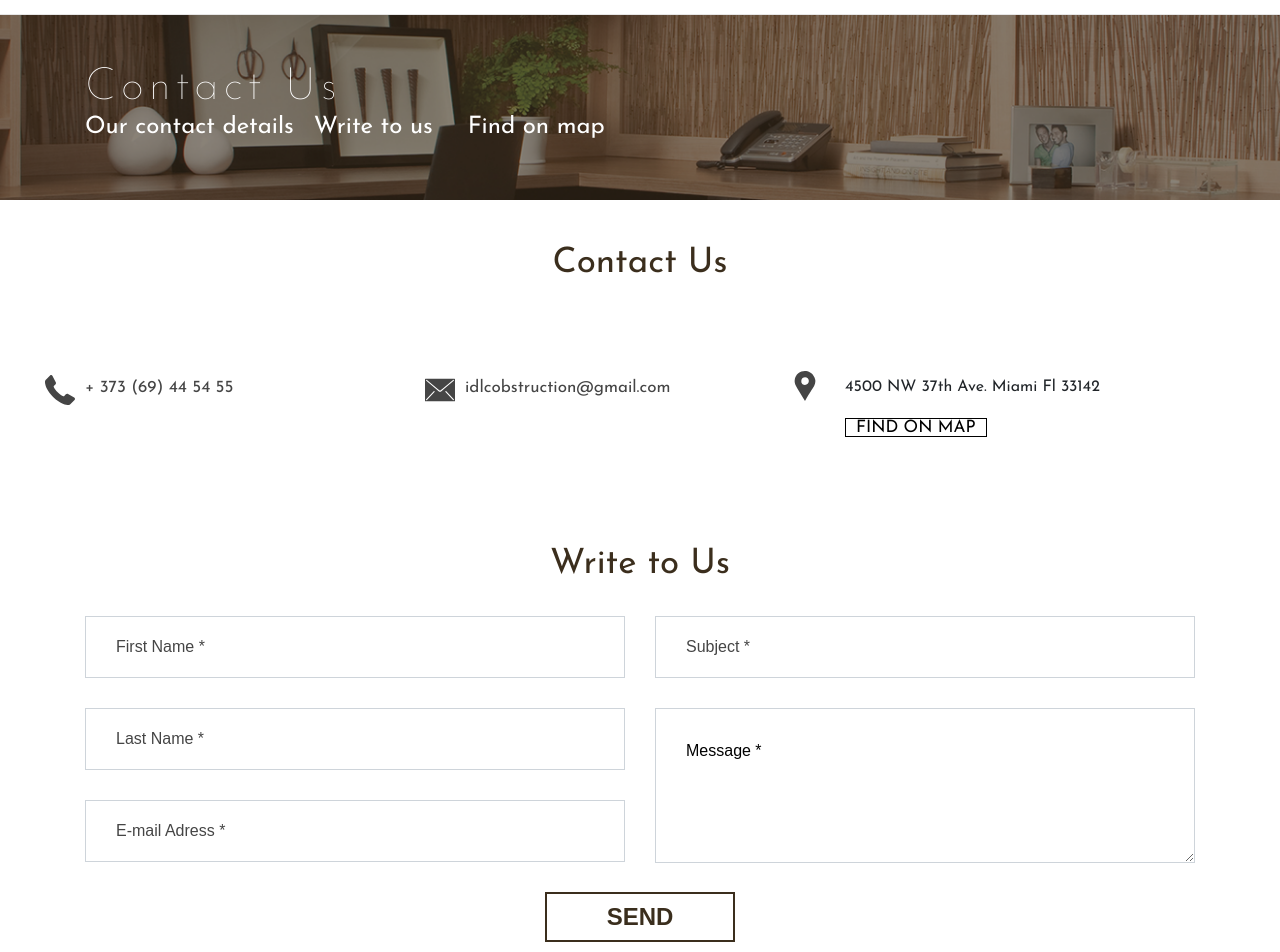
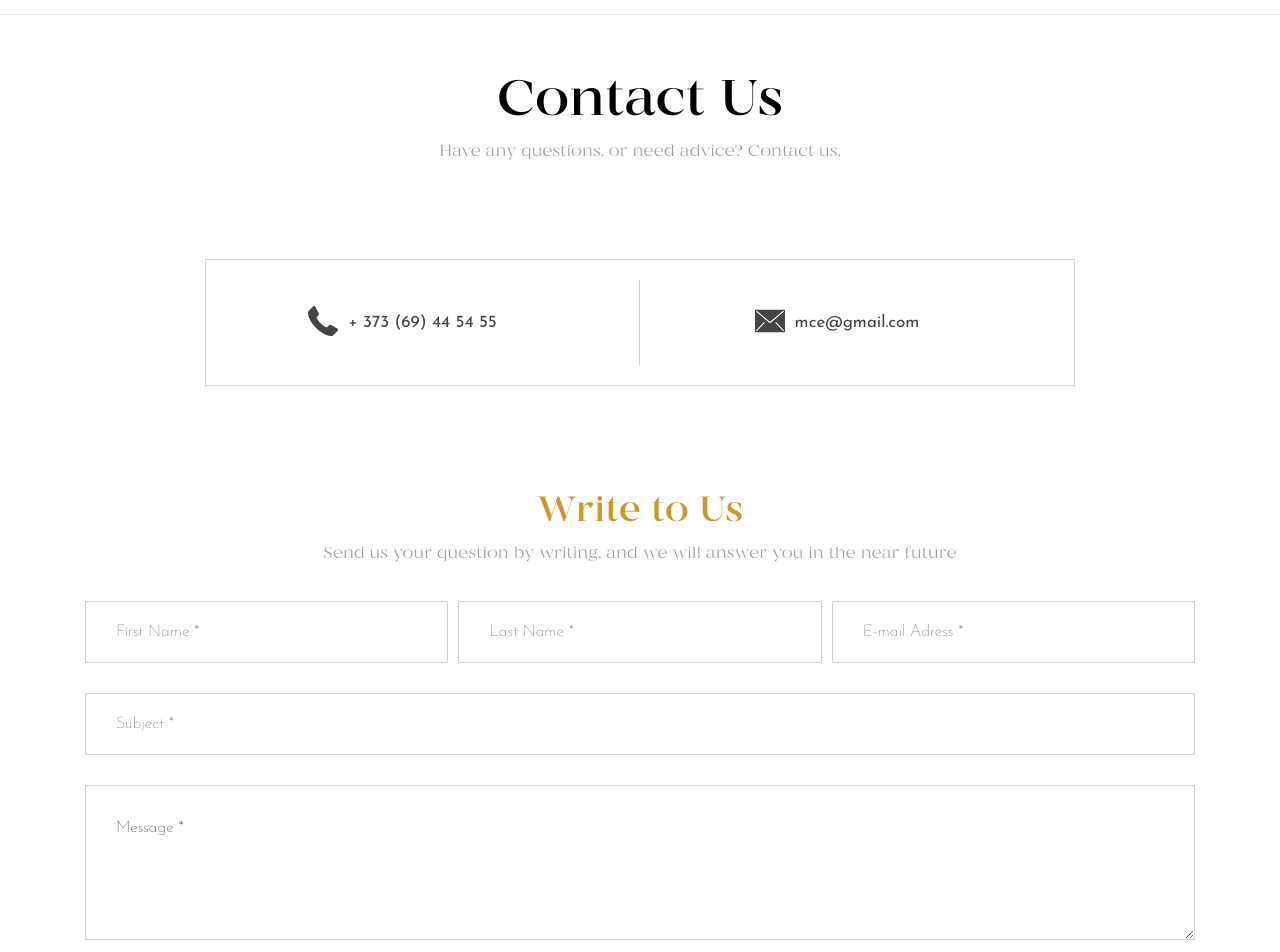
Before and after one commit to sinups/LCM, a website: page src/contact.html in a window 1280 px wide. Shown: the part 120-1072 px from the top of the page. Drawn offline with nearby package versions, Linux system fonts and the light colour scheme; some packages are replaced by stand-ins of ours; files that its build step writes are made by us from their sources; a script that the page names is missing; files whose address does not match are found by name.

Commit message:
contact us

```diff
--- a/src/contact.html
+++ b/src/contact.html
@@ -1,39 +1,17 @@
 @@include('templates/header.html')
-<div class="banner-thumbnail-wrapper" >
-	<div class="color-overlay " style="background: rgba(0, 0, 0, 0.58) url(img/contact-bg.png) no-repeat center top; background-size: cover;" ></div>
-	<div class="container">
 
-		<div class="desc-wrapper tmpl-loading" >
-			<h1 class="page-title">Contact Us</h1>
-			<div class="page-links-nav">
-				<div class="page-description">
-					<ul>
-						<li><a href="#">Our contact details </a> </li>
-						<li><a href="#">Write to us </a> </li>
-						<li><a href="#">Find on map </a> </li>
-					</ul>
-				</div>
-			</div>
-		</div>
-	</div>
-</div>
 <div class="about-title">
-	<div class="container text-center">
-		<h1>Contact Us</h1>
-
+	<div class="container text-center contact-us-title">
+		<h1 >Contact Us</h1>
+		<p>Have any questions, or need advice? Contact us.</p>
 	</div>
 </div>
 <div class="contacts-info">
 	<div class="container">
-		<div class="row">
-			<div class=" col-sm-12 col-md-4 cocntact-page-number"><a href=" tel:+ 373(69)445455"><svg class="svg-contact-info"><use xlink:href="img/sprite-svg.svg#phone-receiver"></use></svg> + 373 (69) 44 54 55</a> </div>
-			<div class=" col-sm-12 col-md-4"><a href="mailto:mce@gmail.com"><svg class="svg-contact-info"><use xlink:href="img/sprite-svg.svg#email"></use></svg> idlcobstruction@gmail.com</a></div>
-			<div class=" col-sm-12 col-md-4">
-				<address>
-				<svg class="svg-contact-info"><use xlink:href="img/sprite-svg.svg#facebook-placeholder-for-locate-places-on-maps"></use></svg> 4500 NW 37th Ave. Miami Fl
-				33142
-			</address>
-			<a href="#maps" class="contact-f-m">Find on map</a>
+		<div class="row contact-info-box">
+			<div class=" col-sm-12 col-md-6 contact-info-box-item"><a href=" tel:+ 373(69)445455"><svg class="svg-contact-info"><use xlink:href="img/sprite-svg.svg#phone-receiver"></use></svg> + 373 (69) 44 54 55</a> </div>
+			<div class=" col-sm-12 col-md-6 contact-info-box-item"><a href="mailto:mce@gmail.com"><svg class="svg-contact-info"><use xlink:href="img/sprite-svg.svg#email"></use></svg> mce@gmail.com</a></div>
+
 		</div>
 	</div>
 
@@ -43,50 +21,36 @@
 <div class="about-title">
 <div class="container text-center">
 	<h1>Write to Us</h1>
-
+	<p>Send us your question by writing, and we will answer you in the near future</p>
 </div>
 </div>
 <section class="contact-us-main c-u-contacts">
-
 <div class="container text-center">
-<form action="">
-	<div class="row">
-		<div class="col-md-6">
 	<div class="form-row">
-				<div class="col-md-12 col-sm-12">
+		<div class="col-md-4 col-sm-12">
 			<input type="text" class="form-control" placeholder="First Name *">
 		</div>
-			</div>
-			<div class="form-row">
-				<div class="col-md-12 col-sm-12">
+		<div class="col-md-4 col-sm-12">
 			<input type="text" class="form-control" placeholder="Last Name *">
 		</div>
-			</div>
-			<div class="form-row">
-				<div class="col-md-12 col-sm-12">
+		<div class="col-md-4 col-sm-12">
 			<input type="text" class="form-control" placeholder="E-mail Adress *">
 		</div>
 	</div>
-		</div>
-		<div class="col-md-6">
 	<div class="form-row">
 		<div class="col">
 			<input type="text" class="form-control" placeholder="Subject *">
 		</div>
 	</div>
 	<div class="form-group">
-				<textarea class="form-control" id="exampleFormControlTextarea1" rows="2" placeholder="Message *"></textarea>
+		<textarea class="form-control" id="exampleFormControlTextarea1" rows="3" placeholder="Message *"></textarea>
 	</div>
-		</div>
-	</div>
-
 </form>
 <div class="sumbit-btn">
-	<button class="btn contact-btn">Send</button>
+	<button class="btn contact-btn">Send IT</button>
 </div>
 </div>
 </section>
-<div class="googlemap" id="maps">
-<iframe src="https://www.google.com/maps/embed?pb=!1m14!1m12!1m3!1d83998.91163207506!2d2.347059899999999!3d48.858858949999984!2m3!1f0!2f0!3f0!3m2!1i1024!2i768!4f13.1!5e0!3m2!1sen!2sfr!4v1425301582595" width="800" height="600" frameborder="0" style="border:0"></iframe>
+
 </div>
 @@include('templates/footer.html')
--- a/src/sass/blocks/header.scss
+++ b/src/sass/blocks/header.scss
@@ -581,7 +581,7 @@ footer {
 }
 
 button.btn.contact-btn {
-	text-transform: uppercase;
+	/* text-transform: uppercase; */
 	color: #3a2e1d;
 	border-radius: 0;
 	padding: 5px 60px;
@@ -591,9 +591,9 @@ button.btn.contact-btn {
 }
 
 button.btn.contact-btn:hover {
-	color: rgba(0, 0, 0, .77);
-	border: 1px solid rgba(0, 0, 0, .57);
-	cursor: pointer
+	color: rgba(255, 255, 255, 0.77);
+	/* border: 1px solid rgba(0, 0, 0, .57); */
+	cursor: pointer;
 }
 
 .contact-us-main h2, section.portfolio_tabs h2 {
@@ -1481,17 +1481,17 @@ h1 {
 }
 
 .about-title h1 {
+	margin-bottom: 10px;
+	color: #c8992e;
 	font-size: 35px;
+	font-family: 'MADECoachella-Light';
+}
+
+.about-title p {
 	font-weight: 500;
-	margin-bottom: 10px;
-	color: #3b2e1d;
-}
-
-.about-title p {
-	text-transform: uppercase;
-	font-size: 14px;
-	font-weight: 500;
-
+	color: #a0a096;
+	font-size: 16px;
+	font-family: 'MADECoachella-Thin';
 }
 
 .about {
@@ -1530,6 +1530,8 @@ h1 {
 .c-u-contacts input.form-control {
 	border-color: #ced4da;
 	border-width: 1px;
+	font-family: Josefin Sans;
+	font-weight: 200;
 }
 
 .c-u-contacts  textarea.form-control {
@@ -1540,9 +1542,17 @@ h1 {
 }
 
 .c-u-contacts button.btn.contact-btn {
-	border: 2px solid #3b2e1d;
-	font-weight: bold;
-
+	font-weight: 300;
+	background: #b1831d;
+	border-radius: 30px;
+	padding: 5px 50px;
+	/* margin-right: 20px; */
+	display: flex;
+	justify-content: center;
+	font-family: Josefin Sans;
+	align-items: center;
+	color: #fff;
+	font-size: 20px;
 }
 
 
@@ -2381,6 +2391,8 @@ input.form-control::placeholder {
 
 .sumbit-btn {
 	text-align: center;
+	display: flex;
+	justify-content: center;
 }
 
 .footer_contact_round {
@@ -2527,9 +2539,7 @@ transition: 0.2s ease-in-out;
 color: #fff;
 }
 
-.c-u-contacts textarea.form-control{
-color: #000;
-}
+.c-u-contacts textarea.form-control{color: #000;font-family: Josefin Sans;font-weight: 200;}
 
 .c-u-contacts input.form-control{
 color: #000;
@@ -2780,7 +2790,7 @@ a.btn.btn-chose:hover {
 }
 
 
-.copy .row {}
+
 
 .copy .row .col-md-6 {
     display: flex;
@@ -2801,3 +2811,30 @@ a.btn.btn-chose:hover {
     margin: 0;
     padding: 30px 0px;
 }
+
+.row.contact-info-box {border: 1px solid #ced4da;padding: 20px 0px;}
+
+.contact-info-box .contact-info-box-item {
+    display: flex;
+    justify-content: center;
+    align-items: center;
+    padding: 30px 0px;
+}
+
+.contact-info-box .contact-info-box-item:first-child {
+    border-right: 1px solid #ced4da;
+}
+
+
+
+.container.text-center.contact-us-title h1 {
+    color: #000;
+    font-size: 50px;
+}
+
+.c-u-contacts button.btn.contact-btn:hover {
+    background: #9d7315;
+}
+.contacts-info .container {
+    padding: 0px 150px;
+}
--- a/src/templates/header.html
+++ b/src/templates/header.html
@@ -60,7 +60,7 @@
                             <a class="nav-link" href="style.html">Style</a>
                         </li>
                          <li class="nav-item">
-                            <a class="nav-link" href="contacts.html">Contacts</a>
+                            <a class="nav-link" href="contact.html">Contacts</a>
                         </li>
 
                          <li class="nav-item get-quote">
```
Lines whose indentation alone changed are shown as unchanged.
